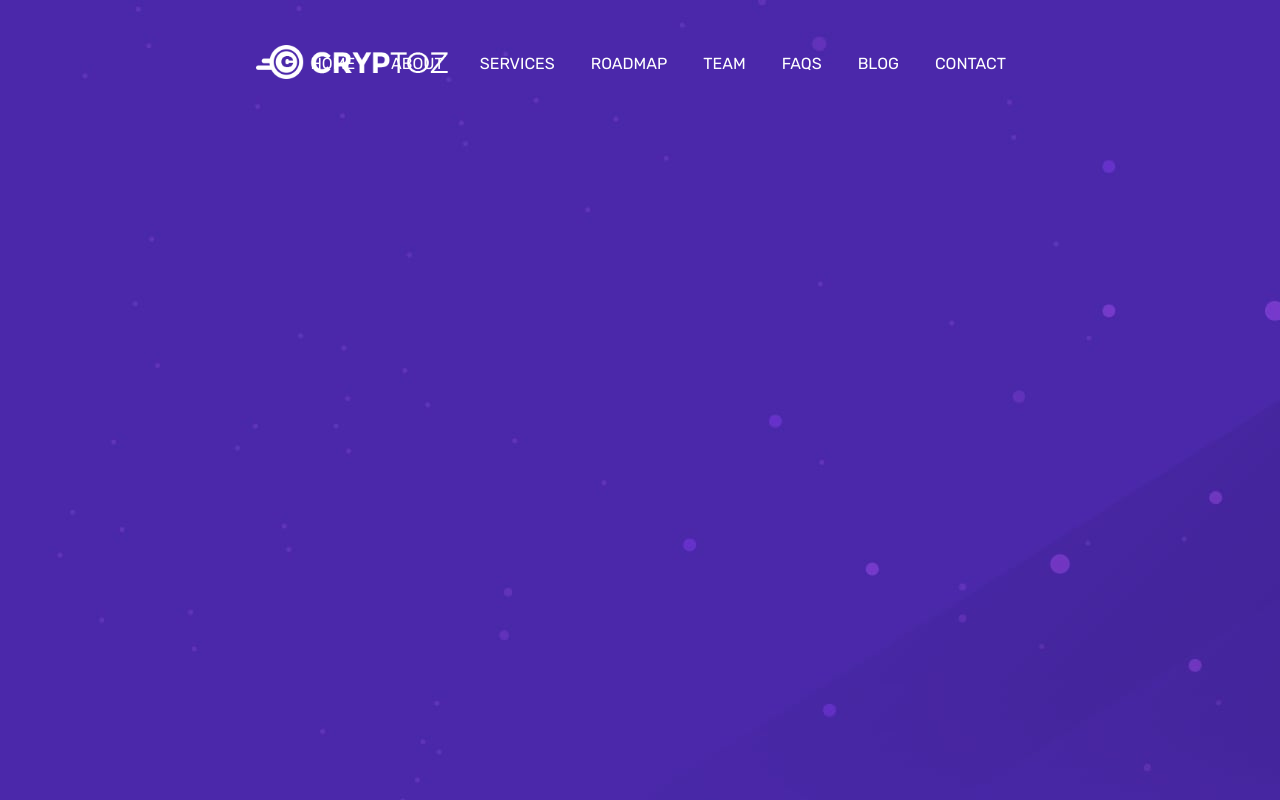
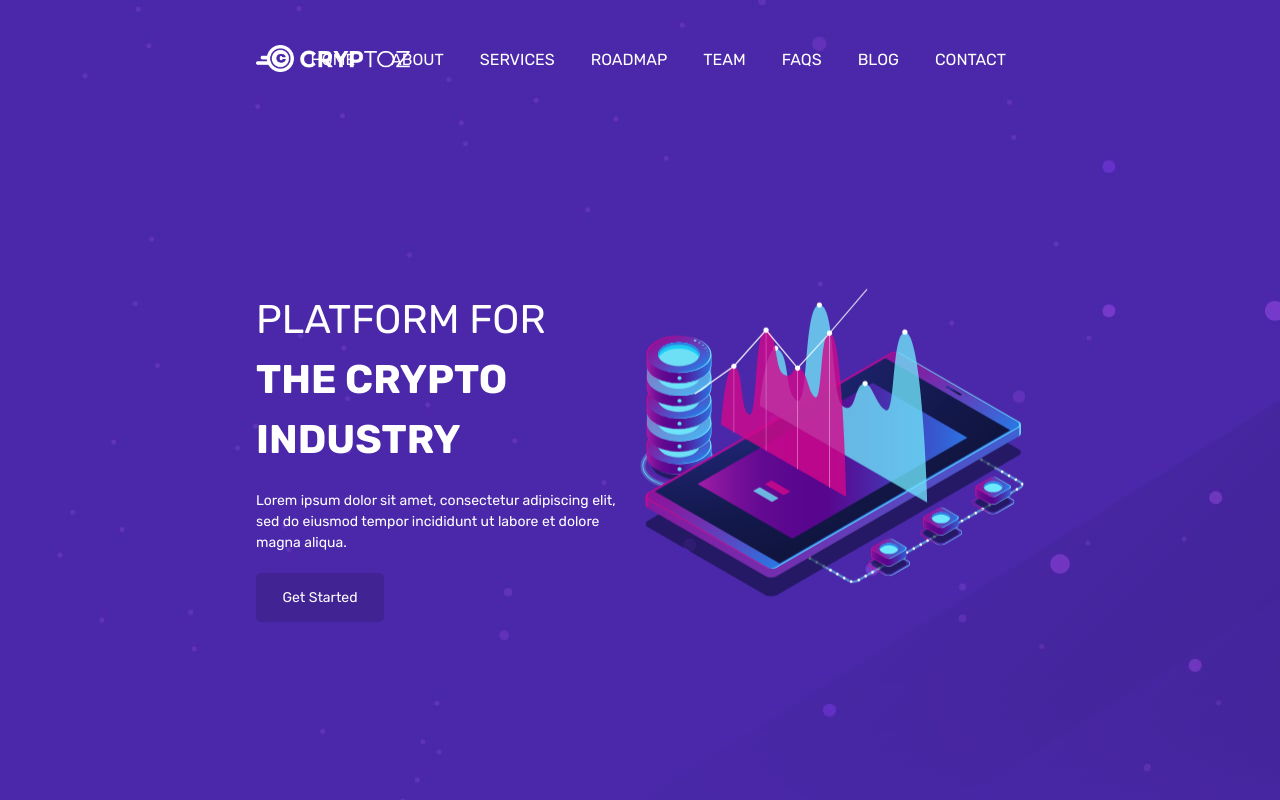
Before and after one commit to misterblack0/crypto-ico, a website: page index.html in a window 1280 px wide. Drawn offline with Linux system fonts and the light colour scheme.

Commit message:
header done

```diff
--- a/index.html
+++ b/index.html
@@ -13,6 +13,7 @@
   <body>
     <header>
       <div class="container">
+
         <nav class="nav">
           <div class="nav__logo">
             <a href="#">
@@ -39,6 +40,17 @@
             </ul>
           </div>
         </nav>
+
+
+        <section id="banner-section" class="banner">
+          <div class="banner__details">
+            <h1 class="banner__title"><span>Platform for</span> <br>The crypto Industry</h1>
+            <p>Lorem ipsum dolor sit amet, consectetur adipiscing elit, sed do eiusmod tempor incididunt ut labore et dolore magna aliqua.</p>
+         <a href="#" class="btn">Get Started</a>
+          </div>
+          <img src="/img/header-img.svg" alt="main-img" class="banner__main-img">
+        </section>
+
       </div>
     </header>
   </body>
--- /dev/null
+++ b/sass/2-design-tokens/_animations.scss
@@ -0,0 +1,13 @@
+.banner__main-img {
+  position: relative;
+  animation: float 3s linear infinite;
+}
+@keyframes float {
+  0%,
+  100% {
+    transform: translatey(0px);
+  }
+  50% {
+    transform: translatey(-2rem);
+  }
+}
--- a/sass/2-design-tokens/_colors.scss
+++ b/sass/2-design-tokens/_colors.scss
@@ -1,3 +1,3 @@
 body {
-    background: #4a28a9;
+  background: #4a28a9;
 }
--- a/sass/2-design-tokens/_typography.scss
+++ b/sass/2-design-tokens/_typography.scss
@@ -1,5 +1,6 @@
 body {
   font-family: "Rubik", sans-serif;
+  font-size: 1.4rem;
   font-weight: 400;
   color: #fff;
 }
--- a/sass/5-elements/_headings.scss
+++ b/sass/5-elements/_headings.scss
@@ -0,0 +1,9 @@
+.banner__title {
+  font-size: 4rem;
+  font-weight: 700;
+  text-transform: uppercase;
+
+  & span {
+    font-weight: 400;
+  }
+}
--- /dev/null
+++ b/sass/7-components/_button.scss
@@ -0,0 +1,15 @@
+.btn {
+  width: 10rem;
+  color: #fff;
+  background-color: #412394;
+  padding: 1.4rem;
+  border-radius: 0.5rem;
+  transition: all 0.3s ease 0s;
+  display: block;
+  text-decoration: none;
+  text-align: center;
+}
+
+.btn:hover {
+  background: #281266;
+}
--- a/sass/9-layout/_header.scss
+++ b/sass/9-layout/_header.scss
@@ -7,7 +7,7 @@ header {
 .nav {
   height: 15%;
   display: flex;
-  align-content: center;
+
   width: 100%;
   padding: 4.5rem 0;
 
@@ -16,11 +16,17 @@ header {
     max-width: 25%;
   }
 
+  &__logo a img {
+    height: auto;
+    max-width: 80%;
+  }
+
   &__menu {
     flex: 0 0 75%;
     max-width: 75%;
     display: flex;
     justify-content: flex-end;
+    align-items: center;
   }
 
   &__items {
@@ -36,8 +42,45 @@ header {
     font-size: 1.6rem;
     display: inline-block;
     text-transform: uppercase;
-    padding: 7px 0;
+    padding: 0.3rem 0;
     text-decoration: none;
     color: #fff;
+    position: relative;
+  }
+
+  &__link:before,
+  &__link:after {
+    content: "";
+    position: absolute;
+    transition: transform 0.5s ease;
+  }
+
+  &__link:before {
+    left: 0;
+    bottom: 0;
+    width: 100%;
+    height: 1px;
+    background: #fff;
+    transform: scaleX(0);
+  }
+  &__link:hover:before {
+    transform: scaleX(1);
   }
 }
+
+.banner {
+  height: 100%;
+  padding-top: 17rem;
+  display: flex;
+
+  &__details {
+    width: 50%;
+    display: flex;
+    flex-direction: column;
+    justify-content: center;
+  }
+
+  &__main-img {
+    width: 50%;
+  }
+}
--- a/sass/_shame.scss
+++ b/sass/_shame.scss
@@ -0,0 +1,3 @@
+.banner__details p {
+  margin: 2rem 0;
+}
--- a/sass/main.scss
+++ b/sass/main.scss
@@ -6,17 +6,28 @@
 
 // 2. Design Tokens
 @import
+  "2-design-tokens/animations",
   "2-design-tokens/colors",
   "2-design-tokens/fonts",
   "2-design-tokens/media-queries",
   "2-design-tokens/spacing",
   "2-design-tokens/typography";
 
+ // 5. Elements
+  @import
+  "5-elements/headings";
 
 // 6. Skeleton
 @import
   "6-skeleton/layouts";
 
+// 7. Components
+@import
+  "7-components/button";
+
   // 9. Layout
 @import
   "9-layout/header";
+
+@import
+"shame";
```
Also changed, not shown: css/style.css.
